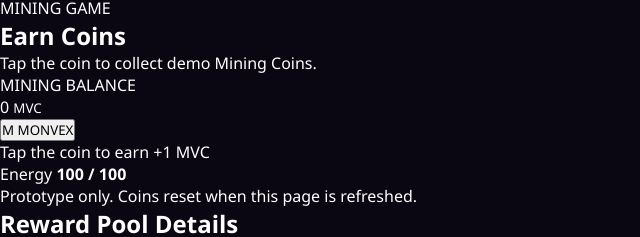
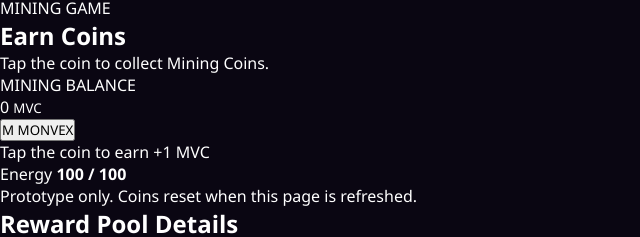
Before and after one commit to lifetimeminingbot-svg/MONVEX, a plain HTML site: page index.html in a window 1280 px wide. Shown: the part 468-705 px from the top of the page, 0-640 px from the left. Drawn offline with Linux system fonts and the light colour scheme; a script that the page names is missing.

Commit message:
Update index.html

```diff
--- a/index.html
+++ b/index.html
@@ -63,7 +63,7 @@
       <section class="page" id="earnPage">
         <p class="eyebrow">MINING GAME</p>
         <h1>Earn <span>Coins</span></h1>
-        <p class="muted">Tap the coin to collect demo Mining Coins.</p>
+        <p class="muted">Tap the coin to collect Mining Coins.</p>
 
         <div class="mining-box">
           <div class="card-label">MINING BALANCE</div>
```
